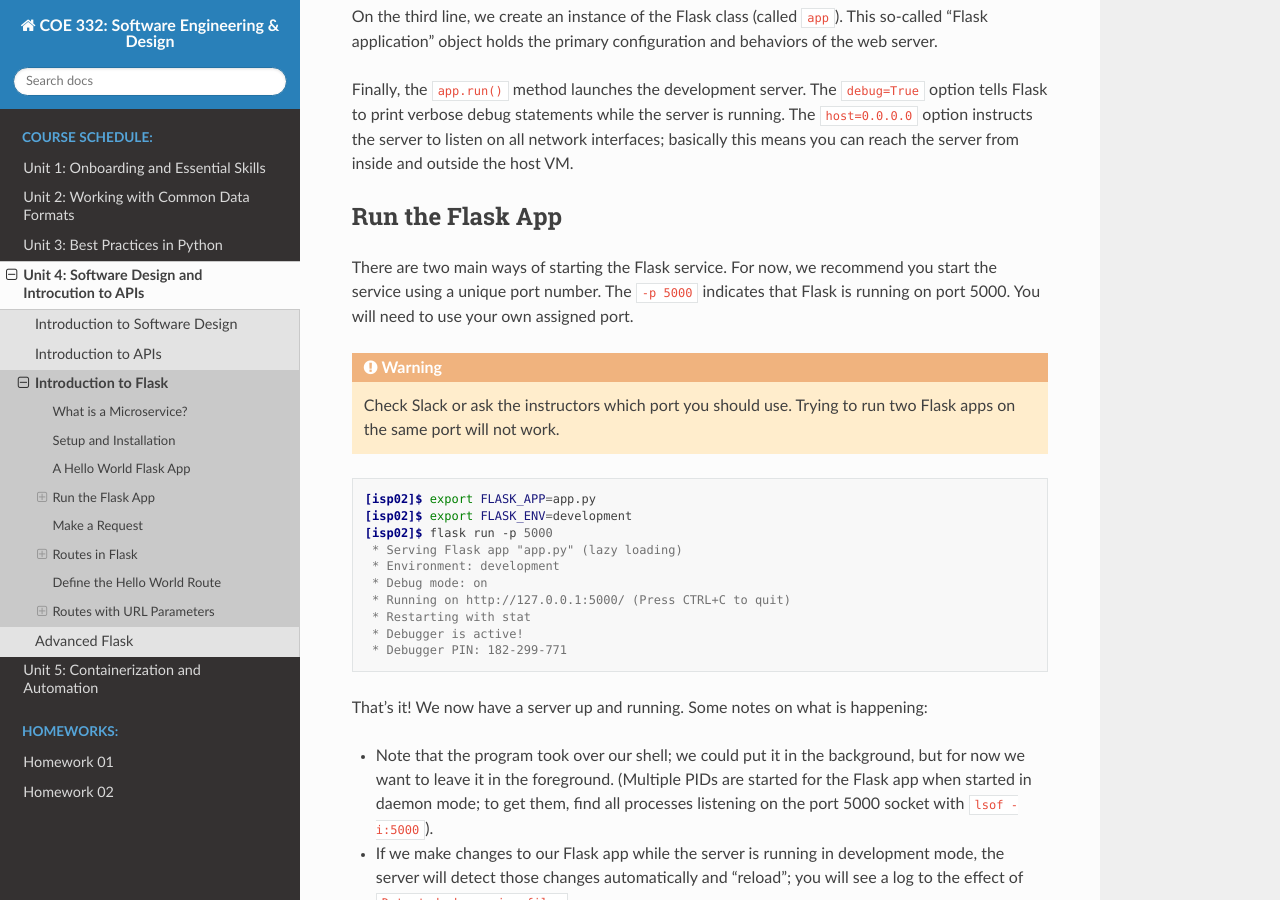
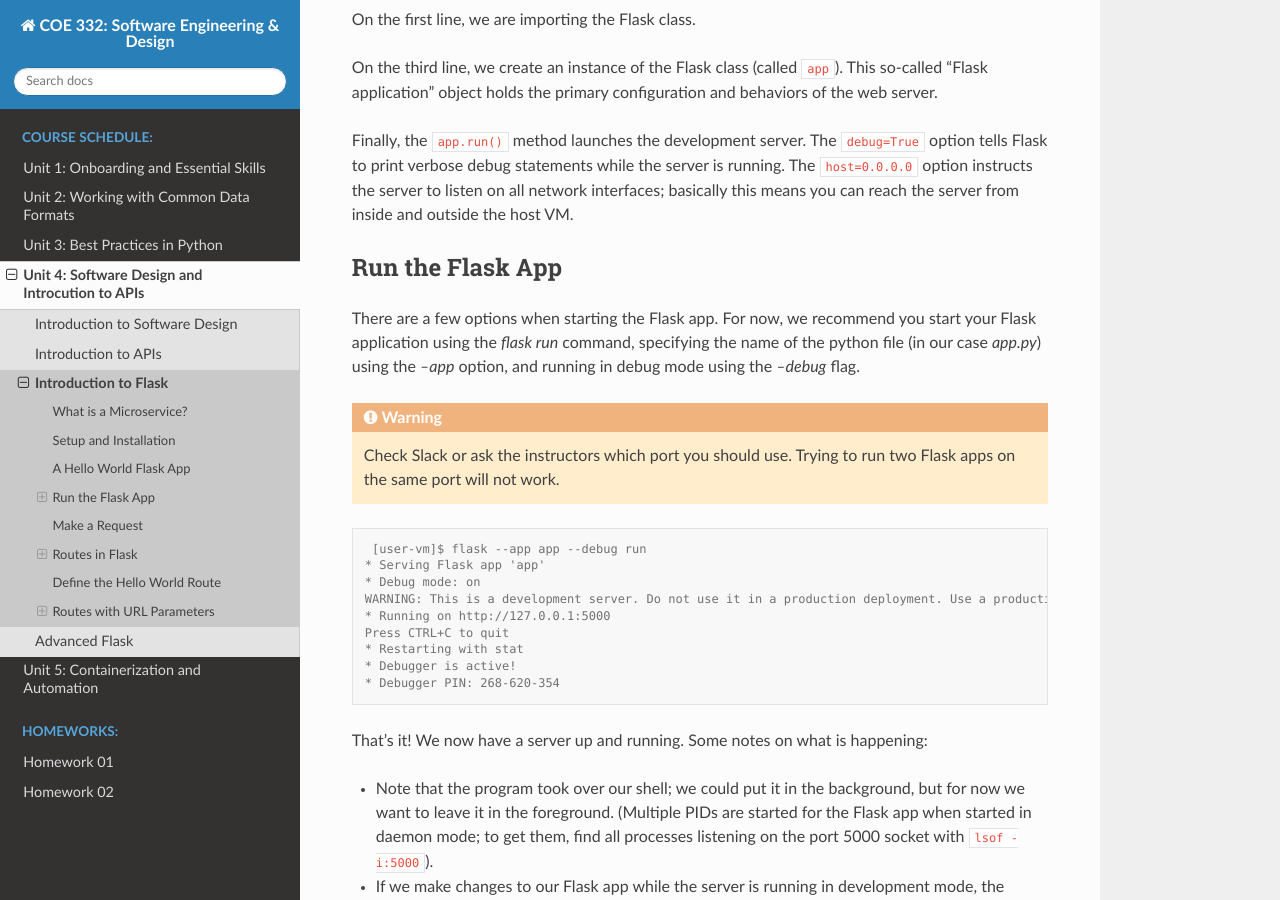
Before and after one commit to TACC/coe-332-sp23, a Sphinx documentation site: the page built from docs/unit04/intro_to_flask.rst, in a window 1280 px wide and 900 px high, scrolled down 2112 px. Built offline with Sphinx 7.4.7 and the Read the Docs theme 2.0.0, drawn with Linux system fonts in a browser that asks for light colours; some of the changed text lies outside the part shown.

Commit message:
more udpates to apis

```diff
--- a/docs/unit04/intro_to_flask.rst
+++ b/docs/unit04/intro_to_flask.rst
@@ -62,23 +62,26 @@ the class server, perform the following:
 
    A general utility script for Flask applications.
 
-   Provides commands from Flask, extensions, and the application. Loads the
-   application defined in the FLASK_APP environment variable, or from a
-   wsgi.py file. Setting the FLASK_ENV environment variable to 'development'
-   will enable debug mode.
-
-     > export FLASK_APP=hello.py
-     > export FLASK_ENV=development
-     > flask run
+   An application to load must be given with the '--app' option, 'FLASK_APP'
+   environment variable, or with a 'wsgi.py' or 'app.py' file in the current
+   directory.
 
    Options:
-     --version  Show the flask version
-     --help     Show this message and exit.
+   -e, --env-file FILE   Load environment variables from this file. python-
+                           dotenv must be installed.
+   -A, --app IMPORT      The Flask application or factory function to load, in
+                           the form 'module:name'. Module can be a dotted import
+                           or file path. Name is not required if it is 'app',
+                           'application', 'create_app', or 'make_app', and can be
+                           'name(args)' to pass arguments.
+   --debug / --no-debug  Set debug mode.
+   --version             Show the Flask version.
+   --help                Show this message and exit.
 
    Commands:
-     routes  Show the routes for the app.
-     run     Run a development server.
-     shell   Run a shell in the app context.
+   routes  Show the routes for the app.
+   run     Run a development server.
+   shell   Run a shell in the app context.
 
 
 .. tip::
@@ -120,9 +123,10 @@ inside and outside the host VM.
 Run the Flask App
 -----------------
 
-There are two main ways of starting the Flask service. For now, we recommend you
-start the service using a unique port number. The ``-p 5000`` indicates that
-Flask is running on port 5000. You will need to use your own assigned port.
+There are a few options when starting the Flask app. For now, we recommend you
+start your Flask application using the `flask run` command, specifying the name
+of the python file (in our case `app.py`) using the `--app` option, and
+running in debug mode using the `--debug` flag.
 
 .. warning::
 
@@ -131,16 +135,15 @@ Flask is running on port 5000. You will need to use your own assigned port.
 
 .. code-block:: console
 
-    [isp02]$ export FLASK_APP=app.py
-    [isp02]$ export FLASK_ENV=development
-    [isp02]$ flask run -p 5000
-     * Serving Flask app "app.py" (lazy loading)
-     * Environment: development
-     * Debug mode: on
-     * Running on http://127.0.0.1:5000/ (Press CTRL+C to quit)
-     * Restarting with stat
-     * Debugger is active!
-     * Debugger PIN: 182-299-771
+    [user-vm]$ flask --app app --debug run
+   * Serving Flask app 'app'
+   * Debug mode: on
+   WARNING: This is a development server. Do not use it in a production deployment. Use a production WSGI server instead.
+   * Running on http://127.0.0.1:5000
+   Press CTRL+C to quit
+   * Restarting with stat
+   * Debugger is active!
+   * Debugger PIN: 268-620-354
 
 That's it! We now have a server up and running. Some notes on what is happening:
 
@@ -229,10 +232,11 @@ to add some routes.
 
 .. note::
 
-   Only one Flask app can be associated with each port. The default port above
-   (5000) is an example. Please make sure to run your Flask server on the port
-   assigned to you (``flask run -p 50xx``). You can curl your own port number,
-   or you can curl other people's Flask servers by subbing in their port number.
+   Only one application can be associated with a given port. If you try to
+   run a second Flask application on the same default port (5000) on the
+   same machine, you will hit errors. You can specify the port you want
+   Flask to listen on using the `-p` (or `--port`) option to the `flask run` command; e.g.,
+   ``flask --app app --debug run -p 5001``
 
 
 Routes in Flask
```
